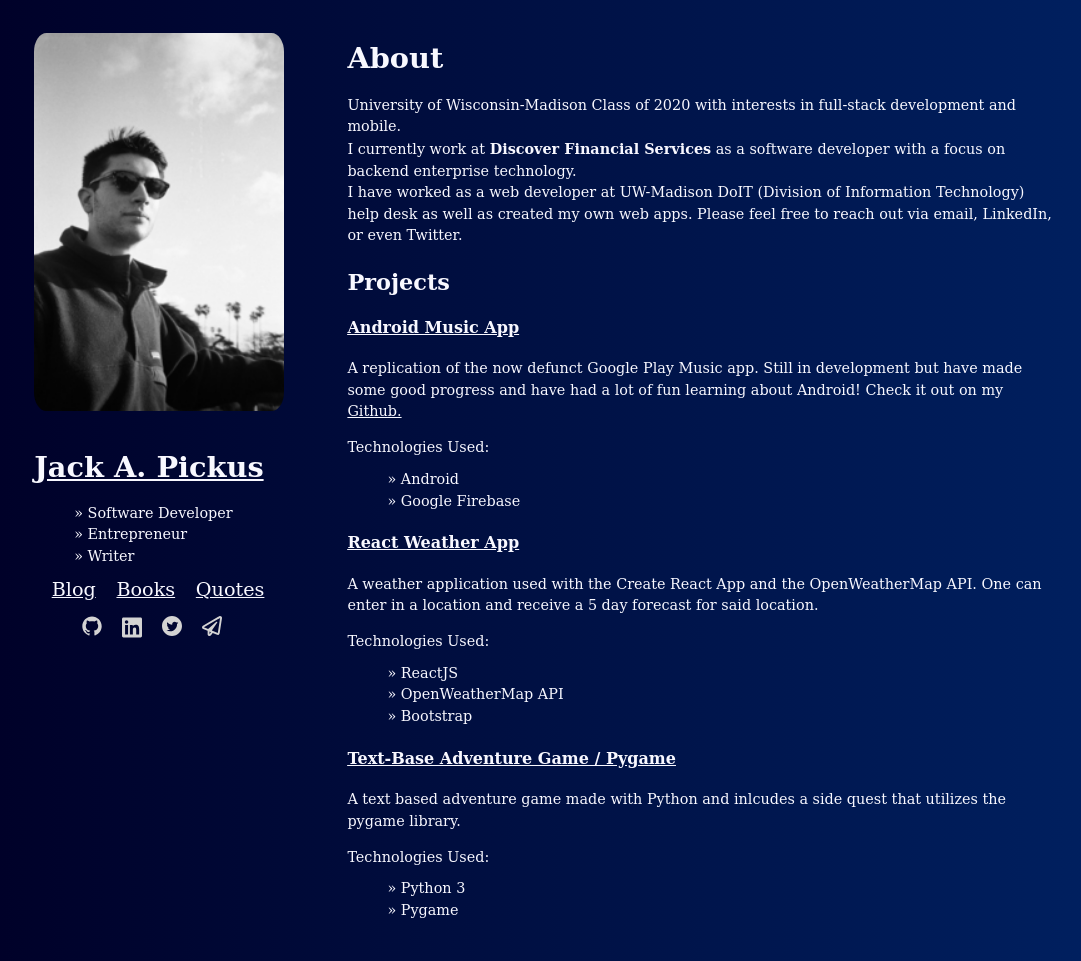
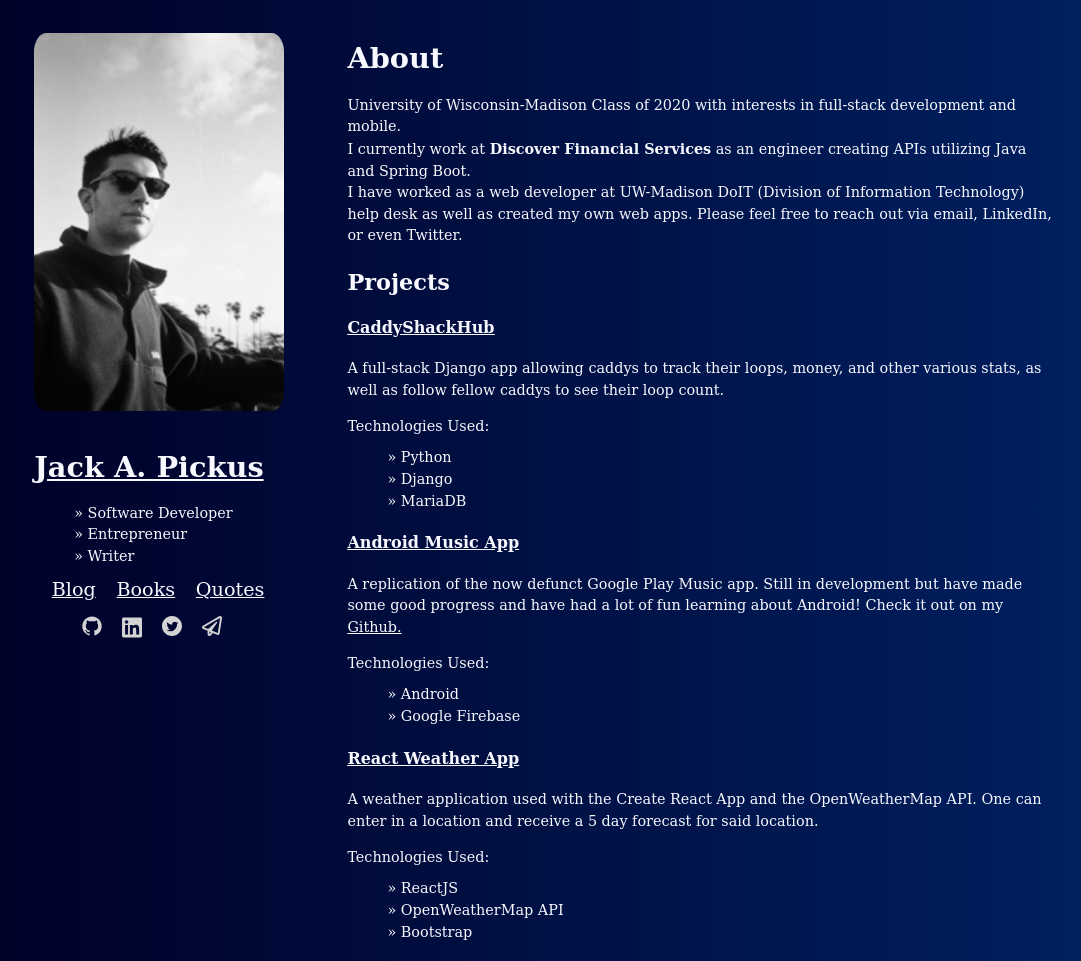
Before and after one commit to jackpickus/jackpickus.github.io, a Jekyll site: the page built from index.html, in a window 1280 px wide. Shown: the whole page, without its empty margins (37-1118 px from the left). Built offline with Jekyll 4.4.1, drawn with Linux system fonts in a browser that asks for light colours.

Commit message:
update home page

```diff
--- a/index.html
+++ b/index.html
@@ -8,12 +8,23 @@ layout: default
 	<p>
 		University of Wisconsin-Madison Class of 2020 with interests in full-stack development and
 		mobile.<br>
-		I currently work at <span id="job">Discover Financial Services</span> as a software developer with a focus on backend enterprise technology.<br>
+		I currently work at <span id="job">Discover Financial Services</span> as an engineer creating APIs utilizing Java and Spring Boot.<br>
 		I have worked as a web developer at UW-Madison DoIT (Division of Information Technology) help desk as well as created my own web apps.
 		Please feel free to reach out via email, LinkedIn, or even Twitter.
 	</p>
 
 	<h3>Projects</h3>
+
+	<h4><a href="https://caddyshackhub.com/" target="_blank">CaddyShackHub</a></h4>
+	<p>
+		A full-stack Django app allowing caddys to track their loops, money, and other various stats, as well as follow fellow caddys to see their loop count.
+	</p>
+	<span>Technologies Used:</span>
+	<ul>
+		<li>Python</li>
+		<li>Django</li>
+		<li>MariaDB</li>
+	</ul>
 
 	<h4><a href="https://github.com/jackpickus/MyPlayMusic" target="_blank">Android Music App</a></h4>
 	<p>
@@ -38,13 +49,4 @@ layout: default
 		<li>Bootstrap</li>
 	</ul>
 
-	<h4><a href="https://github.com/jackpickus/tbased-game" target="_blank">Text-Base Adventure Game / Pygame</a></h4>
-	<p>
-		A text based adventure game made with Python and inlcudes a side quest that utilizes the pygame library.
-	</p>
-	<span>Technologies Used:</span>
-	<ul>
-		<li>Python 3</li>
-		<li>Pygame</li>
-	</ul>
 </div>
```
